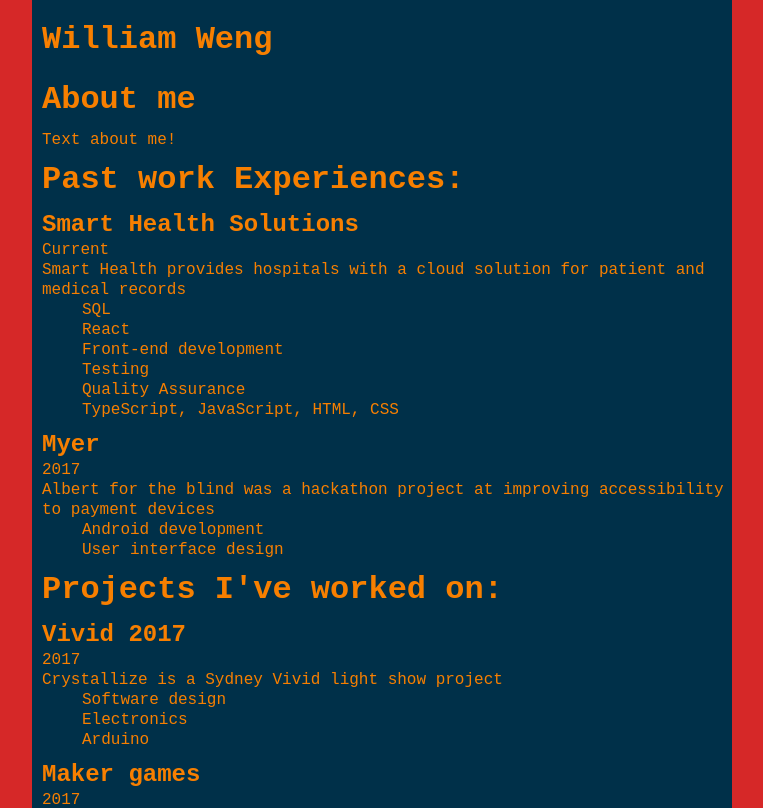
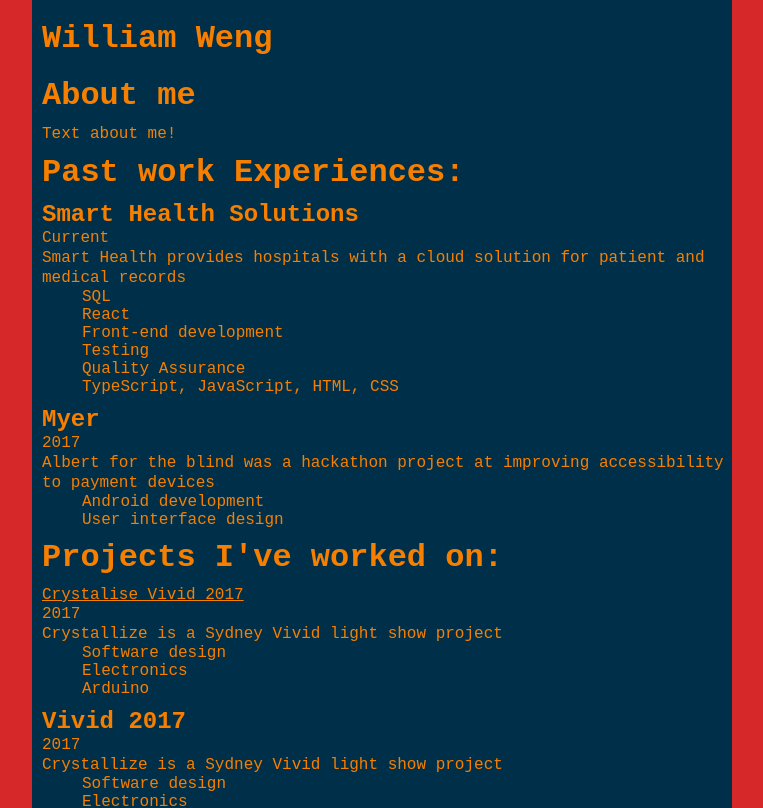
Before and after one commit to will-weng/will-weng.github.io, a React (Create React App) app: page / in a window 1280 px wide. Shown: the top 808 px of the page, without its empty margins (258-1021 px from the left). Built offline with nearby package versions, Linux system fonts and the light colour scheme; the HTML template or start-up script is replaced by a standard one.

Commit message:
Fixed margin for content

```diff
--- a/src/components/Content.tsx
+++ b/src/components/Content.tsx
@@ -7,15 +7,14 @@ const ContentStyle = styled.div`
     display: flex;
     flex-direction: column;
     max-width: 700px;
+    margin-left: auto;
+    margin-right: auto;
     height: 100vh;
     height: 100dvh;
-    min-height: 1000px;
-    margin-left: auto;
-    margin-right: auto;
     background-color: ${({ theme }) => theme.colours.PrussianBlue};
 
     > * {
-        margin-left: 10px;
+        padding-left: 10px;
     }
 
     * {
--- a/src/components/data/projects.json
+++ b/src/components/data/projects.json
@@ -1,4 +1,15 @@
 [
+    {
+        "name": "Crystalise Vivid 2017",
+        "link": "https://www.vividsydney.com/event/light/crystallise",
+        "dates": "2017",
+        "description": "Crystallize is a Sydney Vivid light show project",
+        "skills": [
+            "Software design",
+            "Electronics",
+            "Arduino"
+        ]
+    },
     {
         "name": "Vivid 2017",
         "dates": "2017",
--- a/src/components/projects/Project.tsx
+++ b/src/components/projects/Project.tsx
@@ -8,6 +8,7 @@ export interface ProjectProps {
 export interface ProjectType {
     name: string,
     dates: string,
+    link?: string,
     description: string,
     skills: string[]
 }
@@ -22,7 +23,11 @@ function Project(props: ProjectProps) {
 
     return (
         <ProjectStyled key={project.name}>
-            <h2>{project.name}</h2>
+            {
+                project.link ?
+                    <a href={project.link} target="_blank" rel="noopener noreferrer">{project.name}</a> :
+                    <h2>{project.name}</h2>
+            }
             <p>{project.dates}</p>
             <p>{project.description}</p>
             <ProjectSkills skills={project.skills} />
--- a/src/components/styles/Global.ts
+++ b/src/components/styles/Global.ts
@@ -4,7 +4,6 @@ import { createGlobalStyle } from "styled-components";
 const GlobalStyles = createGlobalStyle`
     /* Preferred box-sizing value */
     * {
-        line-height: 1.25;
         box-sizing: border-box;
         margin: 0;
         background-color: ${({ theme }) => theme.colours.FireEngineRed};
@@ -36,6 +35,9 @@ const GlobalStyles = createGlobalStyle`
         white-space: revert;
     }
 
+    p {
+        line-height: 1.25;
+    }
     h1 {
         margin: 10px 0px 10px 0px;
     }
```
